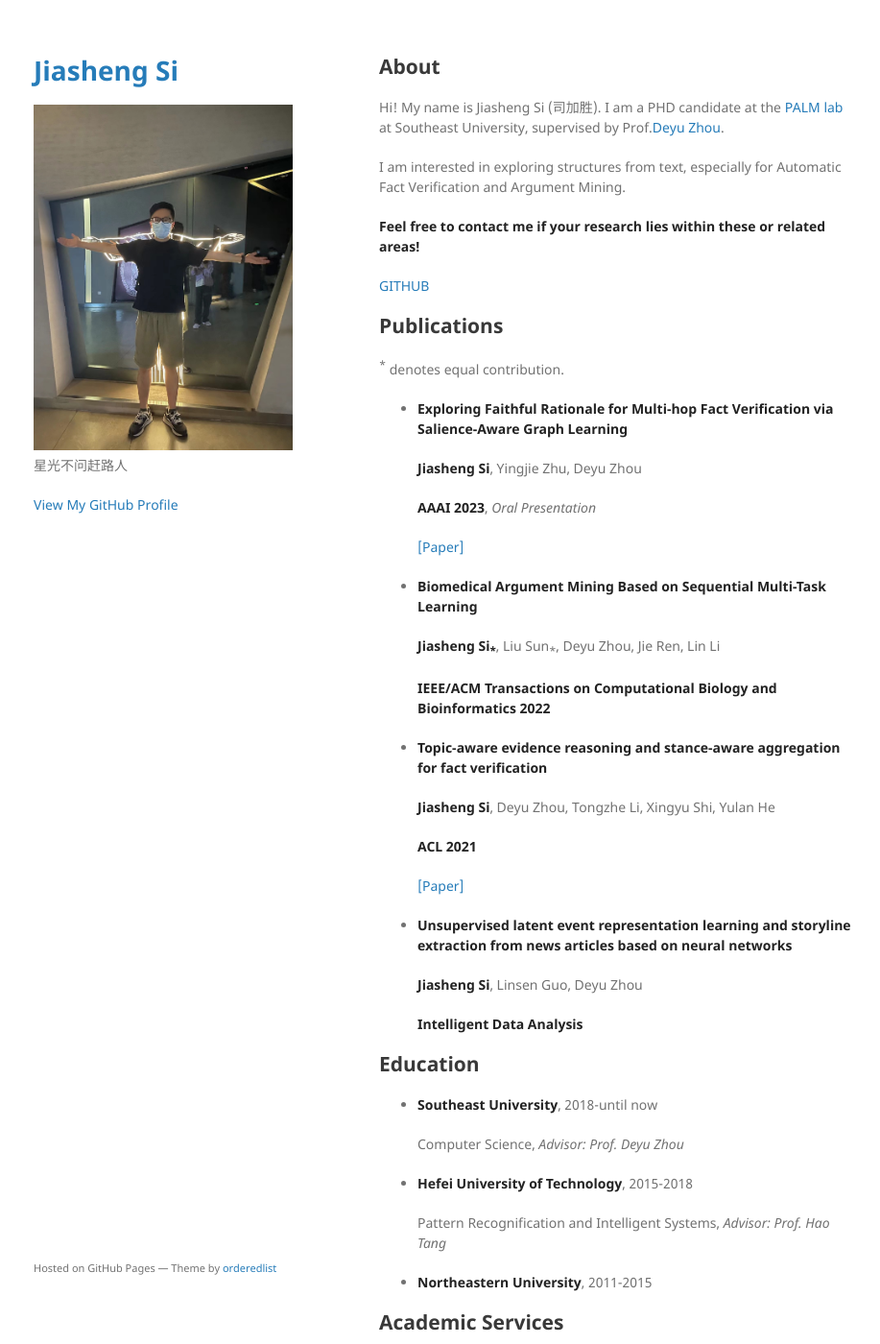
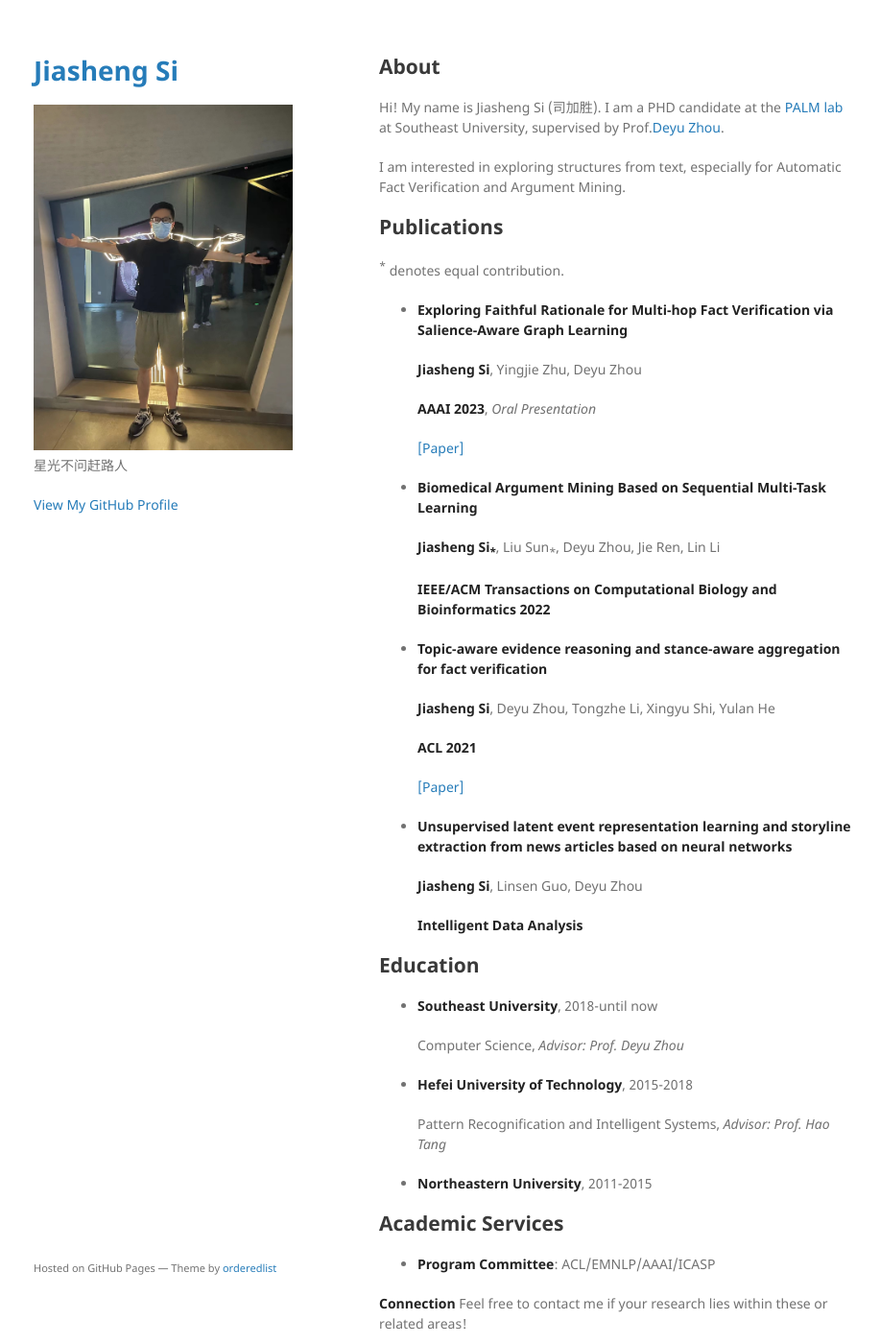
Before and after one commit to jasenchn/jasenchn.github.io, a Jekyll site: the page built from index.md, in a window 1280 px wide and 1400 px high. Shown: the whole window at 96% size, without its empty margins (175-1092 px from the left). Built offline with Jekyll 4.4.1, drawn with Linux system fonts in a browser that asks for light colours; our own code applies the rules of GitHub Pages for plain Markdown files; part of the change alters nothing that is shown.

Commit message:
Update index.md

```diff
--- a/index.md
+++ b/index.md
@@ -7,11 +7,6 @@ layout: default
 Hi! My name is Jiasheng Si (司加胜). I am a PHD candidate at the [PALM lab](http://palm.seu.edu.cn/) at Southeast University, supervised by Prof.[Deyu Zhou](http://palm.seu.edu.cn/zhoudeyu/Home.html).
 
 I am interested in exploring structures from text, especially for Automatic Fact Verification and Argument Mining.
-
-**Feel free to contact me if your research lies within these or related areas!**
-
-[GITHUB](https://github.com/jasenchn)
-
 
 ## Publications
 
@@ -63,3 +58,9 @@ I am interested in exploring structures from text, especially for Automatic Fact
 
 ## Academic Services
 - **Program Committee**: ACL/EMNLP/AAAI/ICASP
+
+**Connection**
+Feel free to contact me if your research lies within these or related areas!
+
+[GITHUB](https://github.com/jasenchn)
+[Emain](jasensi@163.com)
```
